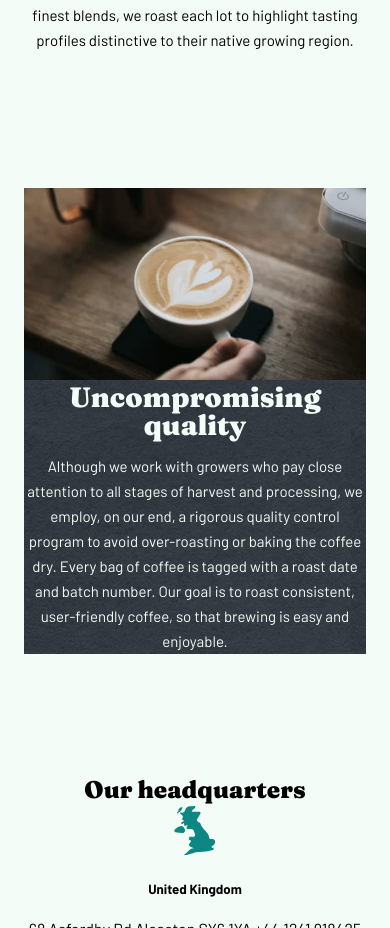
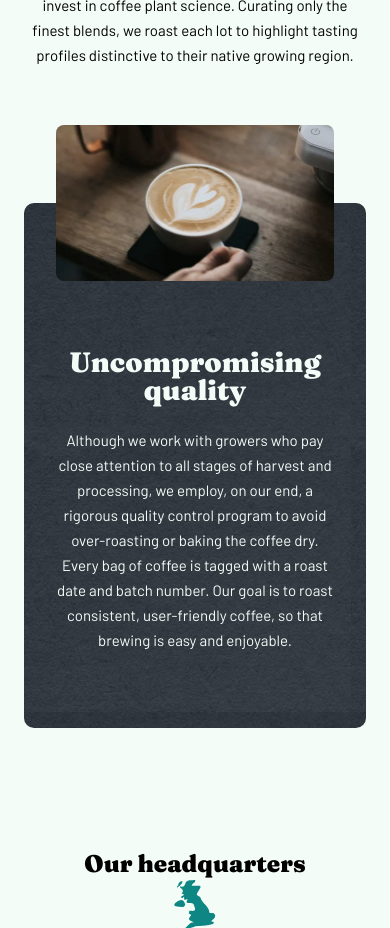
Before and after one commit to Andrparsons/coffeeroasters, a Next.js app: page /about in a window 390 px wide. Shown: the part 1380-2308 px from the top of the page. Built offline with nearby package versions, Linux system fonts and the light colour scheme.

Commit message:
quality section - mobile styling

```diff
--- a/pages/about.js
+++ b/pages/about.js
@@ -66,6 +66,7 @@ export default function About() {
         </section>
 
         <section className={styles.qualitySection}>
+          <div className={styles.qualitySectionContainer}>
             <picture>
               <source
                 media="(min-width:1100px)"
@@ -77,20 +78,23 @@ export default function About() {
               />
 
               <img
-              className={styles.qualityPicture}
+                className={styles.qualityImage}
                 src="/about/mobile/image-quality.jpg"
                 alt="Great cup of Coffee"
               />
             </picture>
-          <h2>Uncompromising quality</h2>
+            <div className={styles.qualityContent}>
+              <h2 className={styles.qualityTitle}>Uncompromising quality</h2>
               <p>
-            Although we work with growers who pay close attention to all stages
-            of harvest and processing, we employ, on our end, a rigorous quality
-            control program to avoid over-roasting or baking the coffee dry.
-            Every bag of coffee is tagged with a roast date and batch number.
-            Our goal is to roast consistent, user-friendly coffee, so that
-            brewing is easy and enjoyable.
+                Although we work with growers who pay close attention to all
+                stages of harvest and processing, we employ, on our end, a
+                rigorous quality control program to avoid over-roasting or
+                baking the coffee dry. Every bag of coffee is tagged with a
+                roast date and batch number. Our goal is to roast consistent,
+                user-friendly coffee, so that brewing is easy and enjoyable.
               </p>
+            </div>
+          </div>
         </section>
 
         <section className={styles.locationSection}>
--- a/styles/About.module.css
+++ b/styles/About.module.css
@@ -107,6 +107,10 @@
   margin: 3rem auto 0;
 }
 
+.commitmentTitle {
+  margin-bottom: 1.875rem;
+}
+
 @media (min-width: 750px) {
   .commitmentSection {
     text-align: left;
@@ -130,6 +134,25 @@
 .qualitySection {
   background-image: url(/about/mobile/bg-quality.png);
   color: var(--textLight);
+  border-radius: var(--radiusLarge);
+}
+
+.qualitySectionContainer {
+  padding: 0 2rem 3.75rem;
+}
+
+.qualityImage {
+  border-radius: var(--radiusSmall);
+  position: relative;
+  top: -4.875rem;
+}
+
+.qualityContent {
+  margin-top: -0.875rem;
+}
+
+.qualityTitle {
+  margin-bottom: 1.5rem;
 }
 
 @media (min-width: 550px) {
```
Lines whose indentation alone changed are shown as unchanged.
